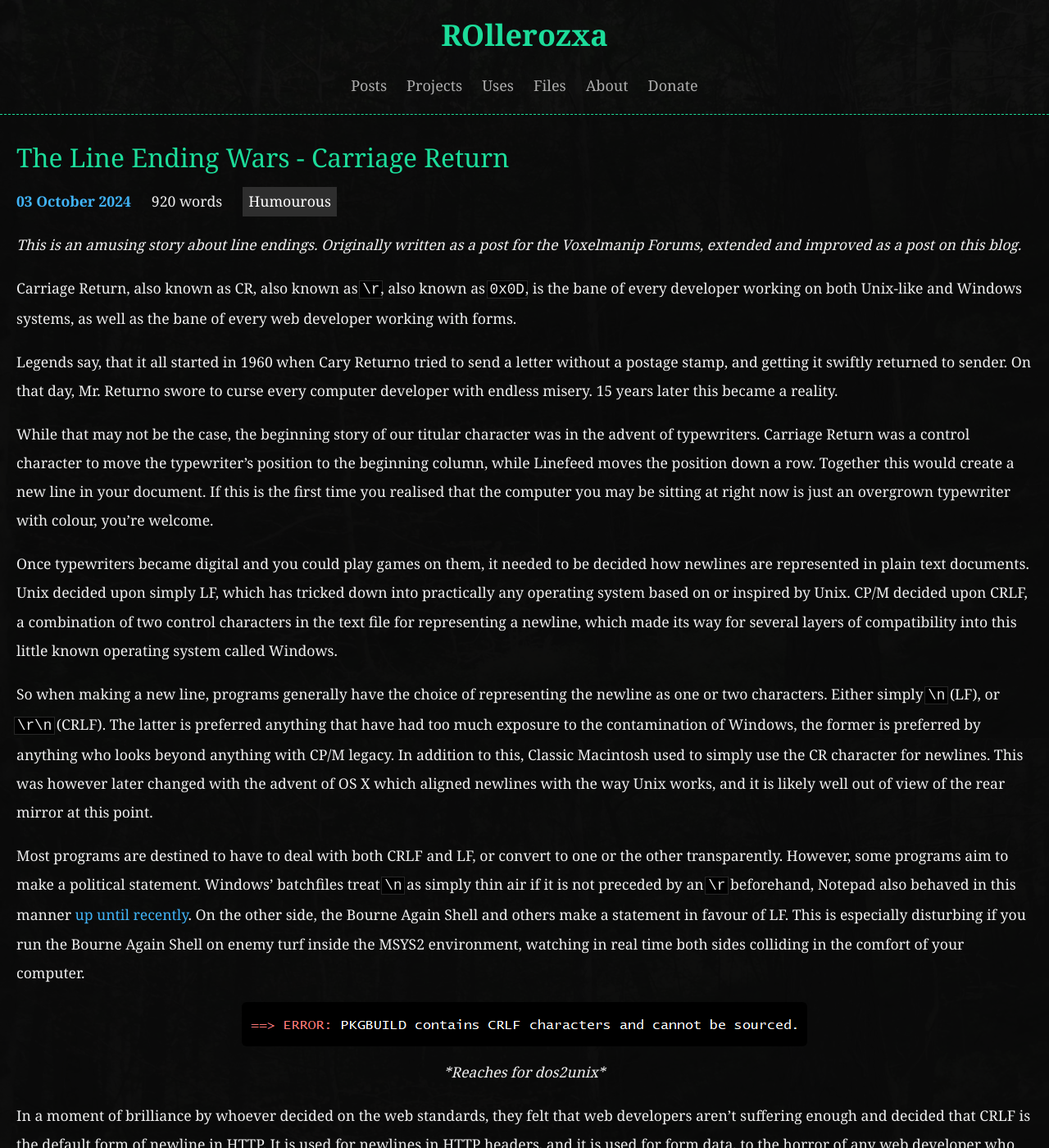
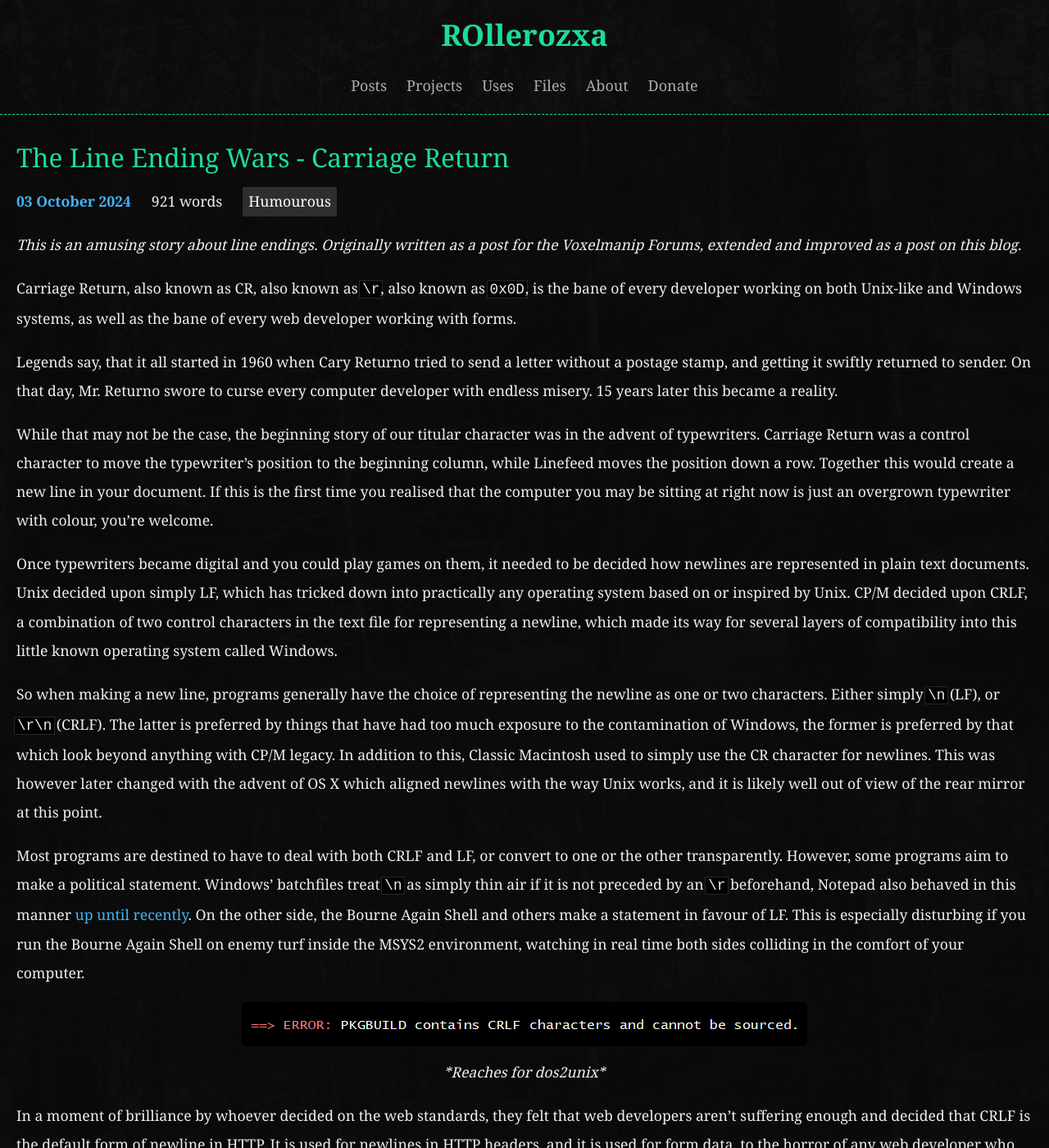
Before and after one commit to rollerozxa/voxelmanip.se, a Jekyll site: the page built from _posts/2024-10-03-the-line-ending-wars.md, in a window 1280 px wide and 1400 px high. Shown: the whole window at 82% size. Built offline with Jekyll 4.4.1, drawn with Linux system fonts in a browser that asks for light colours.

Commit message:
Reword a sentence slightly

```diff
--- a/_posts/2024-10-03-the-line-ending-wars.md
+++ b/_posts/2024-10-03-the-line-ending-wars.md
@@ -16,7 +16,7 @@ While that may not be the case, the beginning story of our titular character was
 
 Once typewriters became digital and you could play games on them, it needed to be decided how newlines are represented in plain text documents. Unix decided upon simply LF, which has tricked down into practically any operating system based on or inspired by Unix. CP/M decided upon CRLF, a combination of two control characters in the text file for representing a newline, which made its way for several layers of compatibility into this little known operating system called Windows.
 
-So when making a new line, programs generally have the choice of representing the newline as one or two characters. Either simply `\n` (LF), or `\r\n` (CRLF). The latter is preferred anything that have had too much exposure to the contamination of Windows, the former is preferred by anything who looks beyond anything with CP/M legacy. In addition to this, Classic Macintosh used to simply use the CR character for newlines. This was however later changed with the advent of OS X which aligned newlines with the way Unix works, and it is likely well out of view of the rear mirror at this point.
+So when making a new line, programs generally have the choice of representing the newline as one or two characters. Either simply `\n` (LF), or `\r\n` (CRLF). The latter is preferred by things that have had too much exposure to the contamination of Windows, the former is preferred by that which look beyond anything with CP/M legacy. In addition to this, Classic Macintosh used to simply use the CR character for newlines. This was however later changed with the advent of OS X which aligned newlines with the way Unix works, and it is likely well out of view of the rear mirror at this point.
 
 Most programs are destined to have to deal with both CRLF and LF, or convert to one or the other transparently. However, some programs aim to make a political statement. Windows' batchfiles treat `\n` as simply thin air if it is not preceded by an `\r` beforehand, Notepad also behaved in this manner [up until recently](https://devblogs.microsoft.com/commandline/extended-eol-in-notepad/). On the other side, the Bourne Again Shell and others make a statement in favour of LF. This is especially disturbing if you run the Bourne Again Shell on enemy turf inside the MSYS2 environment, watching in real time both sides colliding in the comfort of your computer.
 
```
